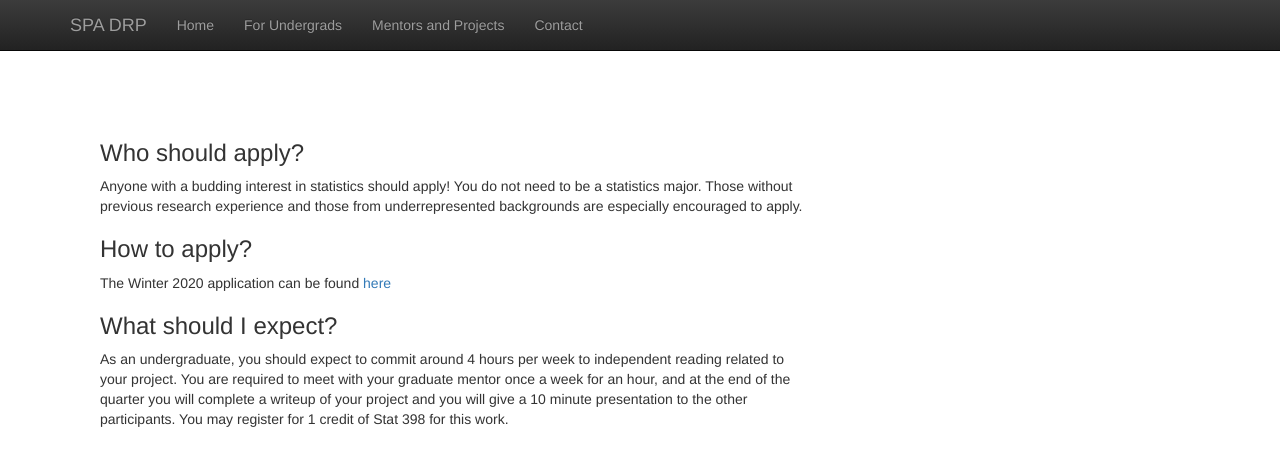
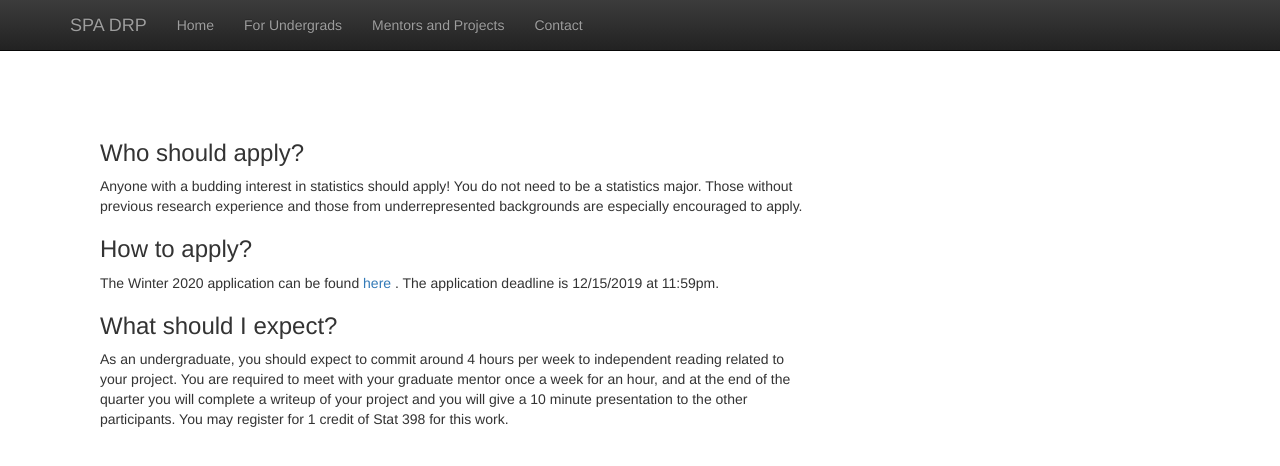
Before and after one commit to anna-neufeld/spa_drp, a Jekyll site: the page built from undergrads.html, in a window 1280 px wide. Shown: the top 466 px of the page. Built offline with Jekyll 4.4.1, drawn with Linux system fonts in a browser that asks for light colours; nearby versions of some CDN libraries; library files that are not in the unit come from our copies.

Commit message:
Added application deadline

```diff
--- a/undergrads.html
+++ b/undergrads.html
@@ -15,7 +15,8 @@ title:  'Undergraduates'
   <h3> How to apply? </h3>
   <p>
   The Winter 2020 application can be found
-  <a href = "https://docs.google.com/forms/d/e/1FAIpQLSe4-eyOvnf1cGIExP_-PFufoQjyTkZfUbvcMGbZGBmFZRTB7A/viewform?usp=sf_link" > here </a> </p>
+  <a href = "https://docs.google.com/forms/d/e/1FAIpQLSe4-eyOvnf1cGIExP_-PFufoQjyTkZfUbvcMGbZGBmFZRTB7A/viewform?usp=sf_link" > here </a>. The application
+deadline is 12/15/2019 at 11:59pm. </p>
   <h3> What should I expect? </h3>
   <p>
   As an undergraduate, you should expect to commit around 4 hours per week to independent reading related to your project.
```
